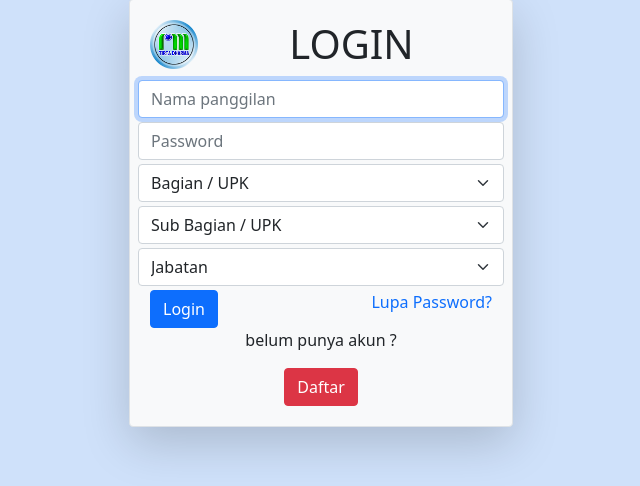
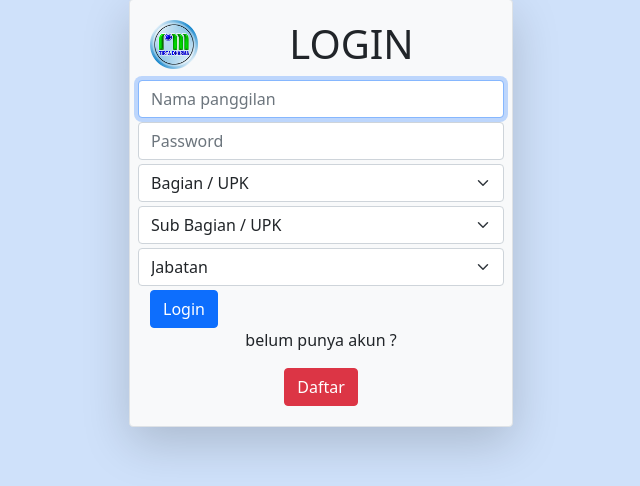
Before and after one commit to dickyerfan/daftar-pekerjaan, a PHP site: page /login.php in a window 1280 px wide. Shown: the part 187-673 px from the top of the page, without its empty margins (319-959 px from the left). Run offline with PHP 8.4, Linux system fonts and the light colour scheme.

Commit message:
Menghilang fitur lupa password di file login.php

```diff
--- a/login.php
+++ b/login.php
@@ -160,9 +160,9 @@ if (isset($_POST["login"])) {
                         <!-- <a href="#" class="btn btn-success float-end">
                             Lupa Password
                         </a> -->
-                        <a href="lupapass.php" class="float-end" style="text-decoration: none;">
+                        <!-- <a href="lupapass.php" class="float-end" style="text-decoration: none;">
                             Lupa Password?
-                        </a>
+                        </a> -->
                     </form>
                     <div align="center">
                         <p>belum punya akun ? </p>
```
